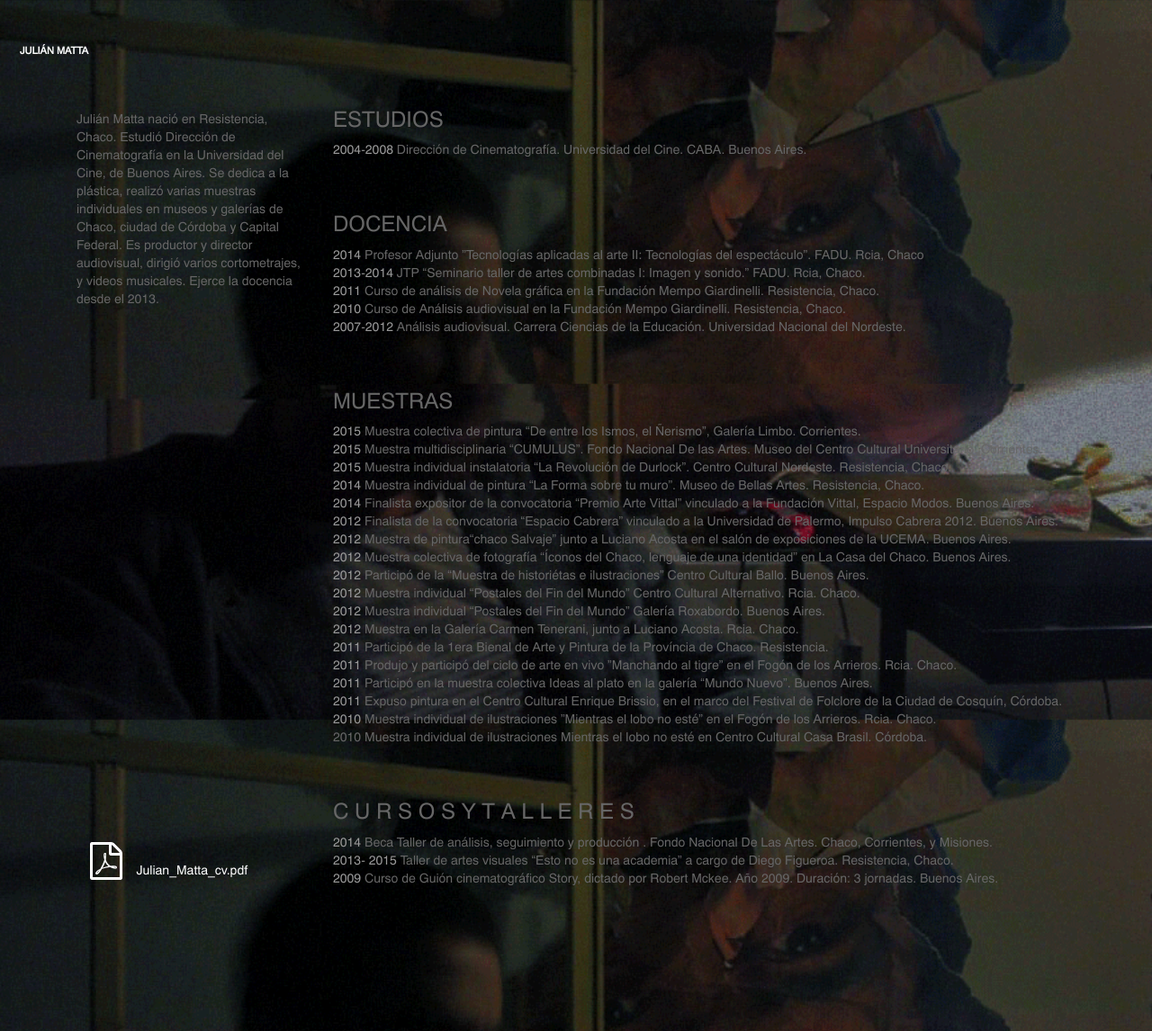
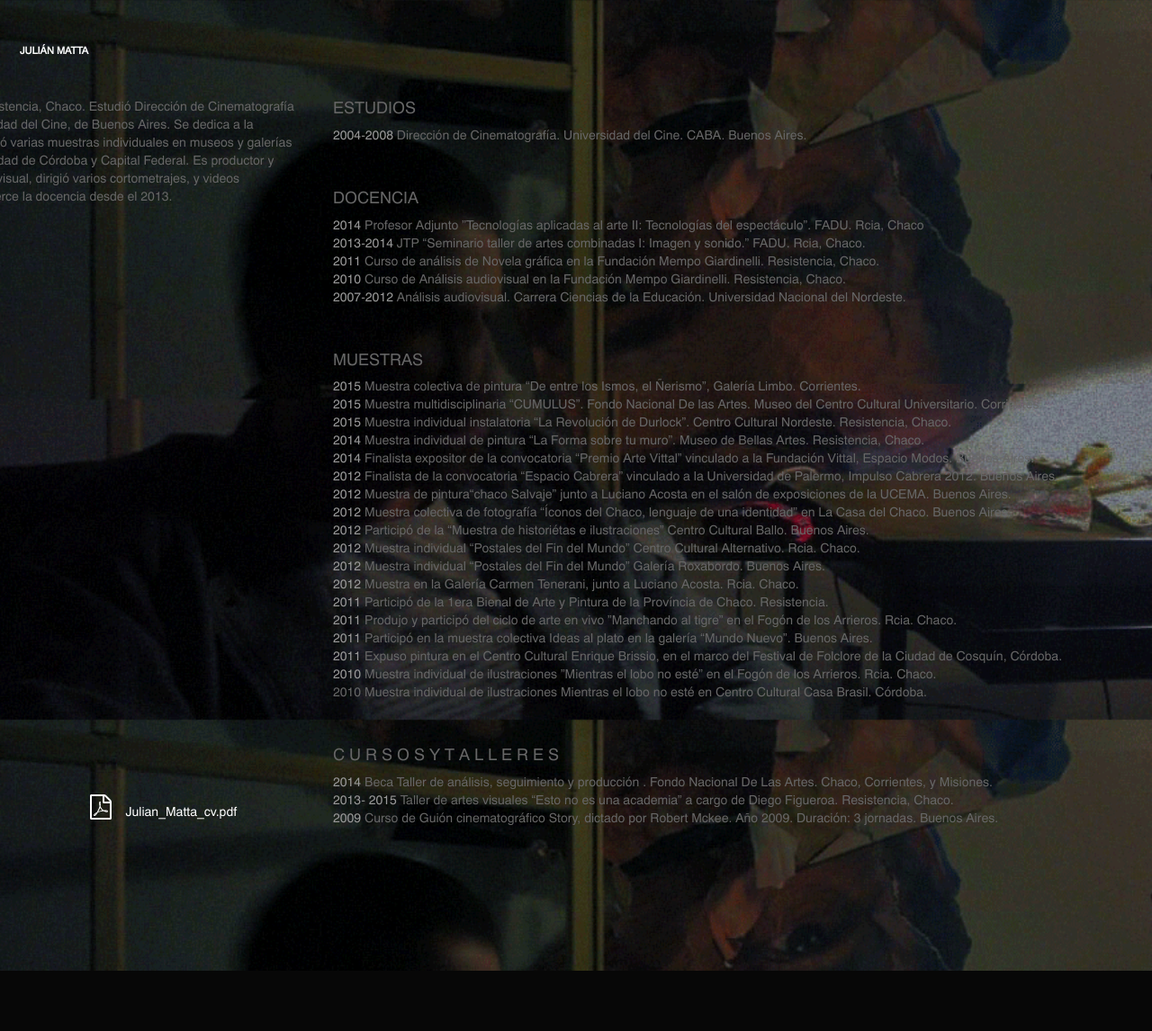
Before and after one commit to diegoduncan21/matta, a Django app: page /about/ in a window 1280 px wide. Shown: the whole page at 90% size. After the commit the page ends 1079 px from the top, so only its background shows below. Run offline with Django 3.2, Linux system fonts and the light colour scheme; parts of the project's set-up code (start-up, migrations or seed data) failed here and were passed over; some libraries are stand-ins or nearby versions.

Commit message:
changes in about

```diff
--- a/matta/static/css/project.css
+++ b/matta/static/css/project.css
@@ -104,8 +104,11 @@ ul>li>a:hover{
   top:80%;
 }
 
-.col-md-3.mini{
-  top:22px;
+.mini{
+  position: absolute;
+  right:77%;
+  top:8px;
+  width: 421px;
 }
 
 #homa{
--- a/matta/templates/pages/about.html
+++ b/matta/templates/pages/about.html
@@ -11,28 +11,28 @@
     </div>
     <div class="col-md-12 about">
         <div class="row">
-            <div class="col-md-3 mini">
+            <div class="mini">
 
-                    Julián Matta nació en Resistencia, Chaco. Estudió Dirección de Cinematografía en la Universidad del
+                    Nació en Resistencia, Chaco. Estudió Dirección de Cinematografía en la Universidad del
                     Cine, de Buenos Aires. Se dedica a la plástica, realizó varias muestras individuales en museos y
                     galerías de Chaco, ciudad de Córdoba y Capital Federal. Es productor y director audiovisual, dirigió
                     varios cortometrajes, y videos musicales. Ejerce la docencia desde el 2013.
 
 
             </div>
-            <div class="col-md-9">
+            <div class="col-md-9 col-md-offset-3">
 
-                    <h3>ESTUDIOS</h3>
+                    <h4>ESTUDIOS</h4>
                     <span class="lala">2004-2008</span> Dirección de Cinematografía. Universidad del Cine. CABA. Buenos Aires.
                     <br><br><br>
-                    <h3>DOCENCIA</h3>
+                    <h4>DOCENCIA</h4>
                     <span class="lala">2014</span> Profesor Adjunto ”Tecnologías aplicadas al arte II: Tecnologías del espectáculo”. FADU. Rcia, Chaco<br>
                     <span class="lala">2013-2014</span> JTP “Seminario taller de artes combinadas I: Imagen y sonido.” FADU. Rcia, Chaco.<br>
                     <span class="lala">2011</span> Curso de análisis de Novela gráfica en la Fundación Mempo Giardinelli. Resistencia, Chaco. <br>
                     <span class="lala">2010</span> Curso de Análisis audiovisual en la Fundación Mempo Giardinelli. Resistencia, Chaco. <br>
                     <span class="lala">2007-2012</span> Análisis audiovisual. Carrera Ciencias de la Educación. Universidad Nacional del Nordeste.
                     <br><br><br>
-                    <h3>MUESTRAS</h3>
+                    <h4>MUESTRAS</h4>
                     <span class="lala">2015</span> Muestra colectiva de pintura “De entre los Ismos, el Ñerismo”, Galería Limbo. Corrientes. <br>
                     <span class="lala">2015</span> Muestra multidisciplinaria “CUMULUS”. Fondo Nacional De las Artes. Museo del Centro Cultural Universitario. Corrientes. <br>
                     <span class="lala">2015</span> Muestra individual instalatoria “La Revolución de Durlock”. Centro Cultural Nordeste. Resistencia, Chaco. <br>
@@ -52,7 +52,7 @@
                     <span class="lala">2010</span> Muestra individual de ilustraciones ”Mientras el lobo no esté” en el Fogón de los Arrieros. Rcia. Chaco. <br>
                     2010 Muestra individual de ilustraciones Mientras el lobo no esté en Centro Cultural Casa Brasil. Córdoba.
                     <br><br><br>
-                    <h3>C U R S O S Y T A L L E R E S </h3>
+                    <h4>C U R S O S Y T A L L E R E S </h4>
                     <span class="lala">2014</span> Beca Taller de análisis, seguimiento y producción . Fondo Nacional De Las Artes. Chaco, Corrientes, y Misiones. <br>
                     <span class="lala">2013- 2015</span> Taller de artes visuales “Esto no es una academia” a cargo de Diego Figueroa. Resistencia, Chaco. <br>
                     <span class="lala">2009</span> Curso de Guión cinematográfico Story, dictado por Robert Mckee. Año 2009. Duración: 3 jornadas. Buenos Aires. <br>
@@ -60,7 +60,7 @@
             </div>
         </div> <!-- end row -->
         <div class="col-md-3 pdf">
-            <a href="/cv"><i class="fa fa-file-pdf-o fa-3x"></i>&nbsp;&nbsp;Julian_Matta_cv.pdf</a>
+            <a href="/cv"><i class="fa fa-file-pdf-o fa-2x"></i>&nbsp;&nbsp;Julian_Matta_cv.pdf</a>
         </div>
     <div class="down"></div>
     <div class="down"></div>
```
